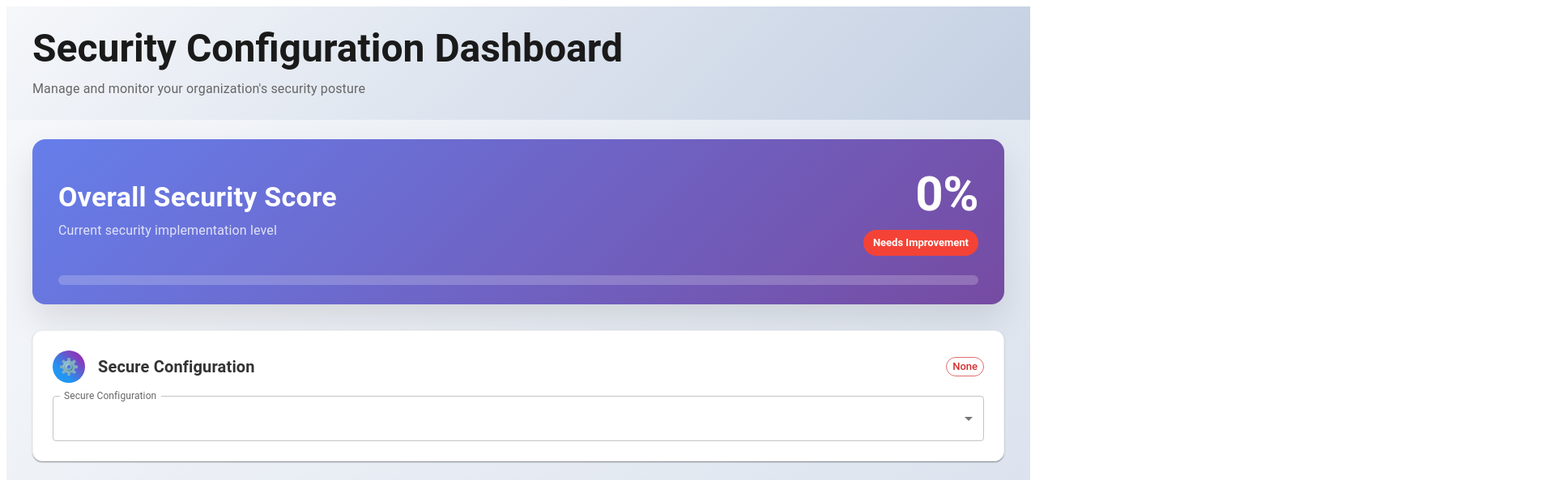
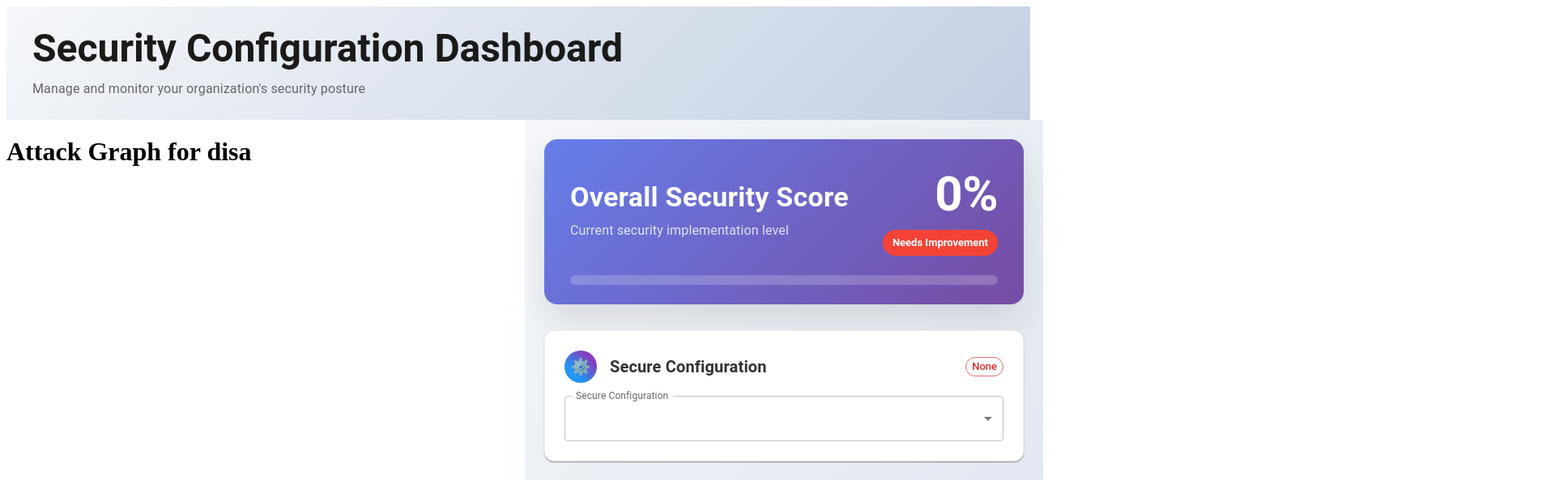
Before and after one commit to Decoder-25/Decision_Support_Tool, a React (Vite) app in the folder client/: page /page1 in a window 1280 px wide. Shown: the top 593 px of the page at 81% size, 1920 px wide, since content can reach past the window. Built offline with nearby package versions, Linux system fonts and the light colour scheme.

Commit message:
attack-graph initlisation

```diff
--- /dev/null
+++ b/client/src/components/AttackGraph.tsx
@@ -0,0 +1,10 @@
+
+function AttackGraph() {
+
+  return (
+    <div style={{ width: "1000%", height: "600px", display: "flex" }}>
+     <h1>Attack Graph for disa</h1>
+    </div>
+  );
+}
+export default AttackGraph;
--- a/client/src/components/InputFields.tsx
+++ b/client/src/components/InputFields.tsx
@@ -1,5 +1,5 @@
 import { useState } from "react";
-import { Box, Typography, Button } from "@mui/material";
+import { Box, Button } from "@mui/material";
 import SecurityScoreCard from "./SecurityScoreCard";
 import SecurityCard from "./SecurityCard";
 import { OPTIONS } from "../types/optionTypes";
@@ -37,7 +37,6 @@ function SecurityDashboard() {
 
   const [securityScore, setSecurityScore] = useState(0);
 
-  // Function to log all captured values
   const handleAddClick = () => {
     console.log('secureConfig:', secureConfig, 'score:', secureConfigValue);
     console.log('networkSecExt:', networkSecExt, 'score:', networkSecExtValue);
--- a/client/src/pages/HomePage.tsx
+++ b/client/src/pages/HomePage.tsx
@@ -2,11 +2,19 @@ import { Box } from "@mui/material";
 import InputFields from "../components/InputFields";
 import DashboardHeader from "../components/DashboardHeader"; // Add this import
 import Footer from "../components/Footer";
+import AttackGraph from "../components/AttackGraph";
 export default function HomePage() {
   return (
     <Box>
       <DashboardHeader />
-      <InputFields />
+      <Box sx={{ display: 'flex', width: '100vw' }}>
+        <Box sx={{ width: '50%' }}>
+          <AttackGraph />
+        </Box>
+        <Box sx={{ width: '50%' }}>
+          <InputFields />
+        </Box>
+      </Box>
       <Footer/>
     </Box>
   );
```
